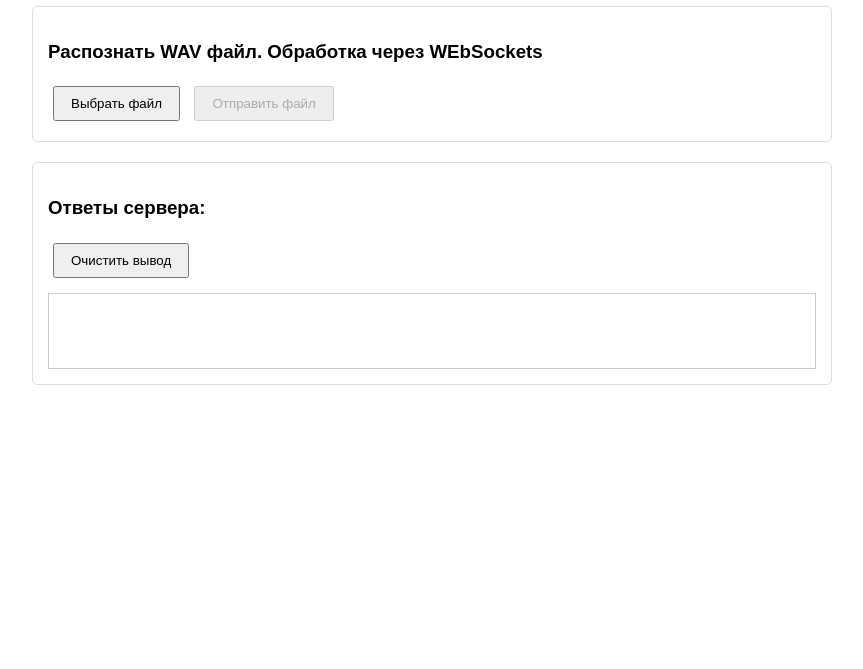
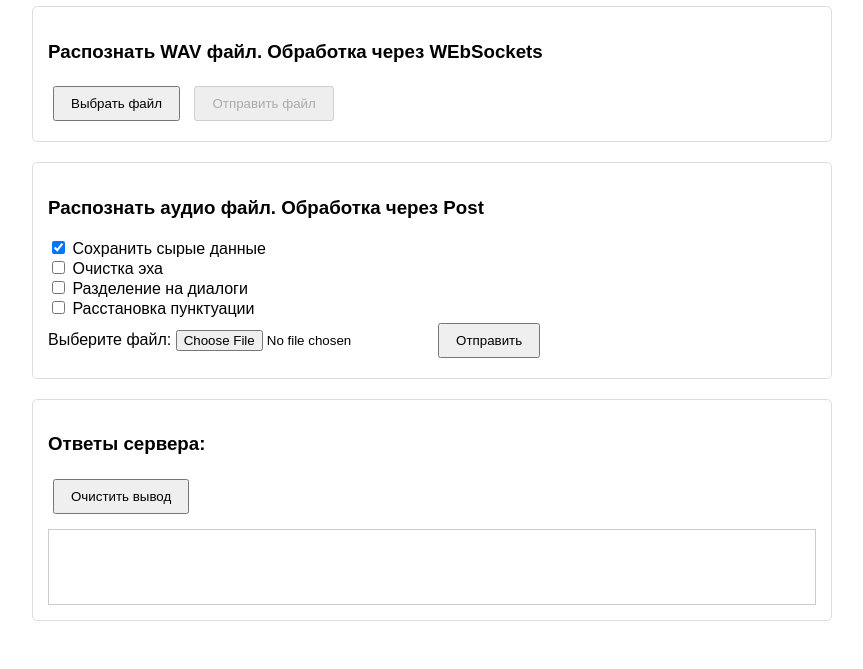
Before and after one commit to Sanich137/ASR_FastAPI_WS_RU_sherpa-onnx, a FastAPI app: page /demo in a window 1280 px wide. Shown: the part 131-800 px from the top of the page, without its empty margins (208-1071 px from the left). Run offline with FastAPI, Linux system fonts and the light colour scheme; parts of the project's set-up code (start-up, migrations or seed data) failed here and were passed over.

Commit message:
Добавлена форма на тестовой странице для отправки файла целиком

```diff
--- a/routes/demo_page.py
+++ b/routes/demo_page.py
@@ -1,5 +1,6 @@
 
-from utils.pre_start_init import app, WebSocket, WebSocketException, Request
+from utils.pre_start_init import app
+from fastapi import WebSocket, WebSocketException, Request
 from utils.do_logging import logger
 from fastapi.staticfiles import StaticFiles
 from fastapi.responses import HTMLResponse
--- a/routes/ws_audio_transkrib.py
+++ b/routes/ws_audio_transkrib.py
@@ -1,5 +1,6 @@
 import io
 
+from fastapi import FastAPI
 from pydub import AudioSegment
 
 import ujson
@@ -9,7 +10,8 @@ from io import BytesIO
 import subprocess
 
 
-from utils.pre_start_init import app, WebSocket, WebSocketException
+from utils.pre_start_init import app
+from fastapi import WebSocket, WebSocketException
 from utils.do_logging import logger
 from utils.chunk_doing import find_last_speech_position
 from utils.pre_start_init import audio_buffer, audio_overlap, audio_to_asr, audio_duration
--- a/templates/index.html
+++ b/templates/index.html
@@ -1,6 +1,7 @@
 <!DOCTYPE html>
 <html>
 <head>
+    <meta charset="UTF-8">
     <title>FastAPI ASR Demo</title>
     <style>
         body { font-family: Arial, sans-serif; max-width: 800px; margin: 0 auto; padding: 20px; }
@@ -31,8 +32,27 @@
 <!--        <input type="text" id="audioUrl" placeholder="URL аудиофайла" style="width: 300px;">-->
 <!--        <button onclick="processUrl()">Отправить</button>-->
 <!--        <div>-->
-<!--            <label><input type="checkbox" id="doEchoClearing" checked> Очистка эха</label>-->
-<!--            <label><input type="checkbox" id="do_dialogue"> Пунктуация</label>-->
+<!--            <div class="form-group checkbox-group">-->
+<!--                <div class="checkbox">-->
+<!--                    <input type="checkbox" name="keep_raw" checked>-->
+<!--                    <span>Сохранить сырые данные</span>-->
+<!--                </div>-->
+
+<!--                <div class="checkbox">-->
+<!--                    <input type="checkbox" name="do_echo_clearing">-->
+<!--                    <span>Очистка эха</span>-->
+<!--                </div>-->
+
+<!--                <div class="checkbox">-->
+<!--                    <input type="checkbox" name="do_dialogue">-->
+<!--                    <span>Разделение на диалоги</span>-->
+<!--                </div>-->
+
+<!--                <div class="checkbox">-->
+<!--                    <input type="checkbox" name="do_punctuation">-->
+<!--                    <span>Расстановка пунктуации</span>-->
+<!--                </div>-->
+<!--            </div>-->
 <!--        </div>-->
 <!--        <div id="resultUrl" class="result"></div>-->
 <!--        <div id="errorUrl" class="error"></div>-->
@@ -46,6 +66,41 @@
         <button id="sendFileButton" onclick="sendFile()" disabled>Отправить файл</button>
         <div id="resultFile" class="result"></div>
         <div id="errorFile" class="error"></div>
+    </div>
+
+
+    <!-- Секция: Загрузка и отправка audio-файла через POST -->
+    <div class="section">
+        <h3>Распознать аудио файл. Обработка через Post</h3>
+        <form id="uploadForm" enctype="multipart/form-data">
+            <div class="form-group checkbox-group">
+                <div class="checkbox">
+                    <input type="checkbox" name="keep_raw" checked>
+                    <span>Сохранить сырые данные</span>
+                </div>
+
+                <div class="checkbox">
+                    <input type="checkbox" name="do_echo_clearing">
+                    <span>Очистка эха</span>
+                </div>
+
+                <div class="checkbox">
+                    <input type="checkbox" name="do_dialogue">
+                    <span>Разделение на диалоги</span>
+                </div>
+
+                <div class="checkbox">
+                    <input type="checkbox" name="do_punctuation">
+                    <span>Расстановка пунктуации</span>
+                </div>
+            </div>
+
+            <div class="form-group">
+                <label for="file">Выберите файл:</label>
+                <input type="file" id="file" name="file" accept="audio/*" required>
+                <button type="submit" class="submit-button">Отправить</button>
+            </div>
+        </form>
     </div>
 
     <!-- Секция: Ответы сервера -->
@@ -273,6 +328,59 @@
             const serverResponsesElem = document.getElementById('serverResponses');
             serverResponsesElem.innerHTML = ''; // Очищаем содержимое блока
         }
+
+        // Получаем элементы DOM
+        const form = document.getElementById('uploadForm');
+        const serverResponses = document.getElementById('serverResponses');
+
+        // Обработчик отправки формы
+        form.addEventListener('submit', async (event) => {
+            event.preventDefault(); // Предотвращаем стандартную отправку формы
+
+
+            // Собираем актуальные значения чекбоксов
+            const formData = new FormData(form);
+            // Отладка: проверяем, что FormData содержит правильные данные
+
+            for (let [key, value] of formData.entries()) {
+                console.log(key, value);
+            }
+
+            try {
+            // Показываем индикатор загрузки
+            serverResponses.innerHTML = '<p>Загрузка...</p>';
+
+            // Отправляем запрос
+            const Url = `/post_file`
+            const response = await fetch(Url, {
+                method: 'POST',
+                body: formData
+            });
+
+            // Получаем ответ
+            const data = await response.json();
+
+
+            // Форматируем и отображаем ответ
+            addServerResponse(data)
+
+        } catch (error) {
+            serverResponses.innerHTML = `
+                <div class="error">
+                    <strong>Ошибка при обработке запроса:</strong> ${error.message}
+                </div>
+            `;
+        }
+        });
+
+        // Функция для форматирования размера файла
+        function formatBytes(bytes) {
+        if (bytes === 0) return '0 Bytes';
+        const sizes = ['Bytes', 'KB', 'MB', 'GB', 'TB'];
+        const i = Math.floor(Math.log(bytes) / Math.log(1024));
+        return `${(bytes / Math.pow(1024, i)).toFixed(2)} ${sizes[i]}`;
+        }
+
     </script>
 </body>
 </html>
--- a/utils/pre_start_init.py
+++ b/utils/pre_start_init.py
@@ -3,7 +3,7 @@
 from utils.do_logging import logger
 from contextlib import asynccontextmanager
 from pathlib import Path
-from fastapi import FastAPI, Request, WebSocket, WebSocketException, WebSocketDisconnect,  UploadFile, File, Depends
+from fastapi import FastAPI
 
 from utils.file_exists import assert_file_exists
 
```
Also changed, not shown: routes/post_send_file.py (+22 -4 lines).
